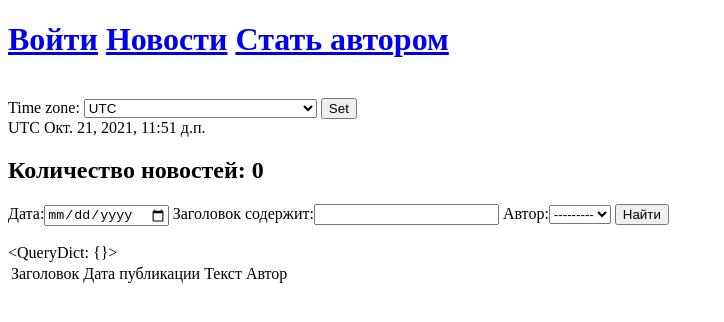
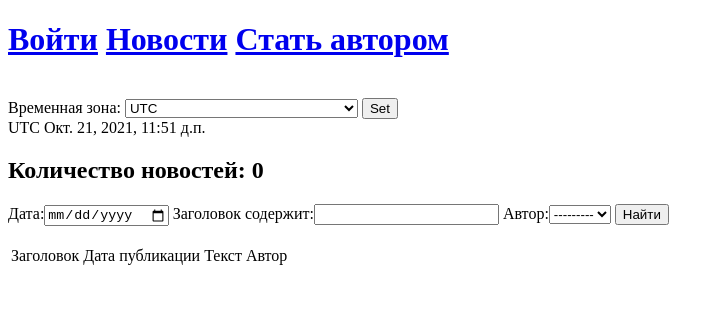
Before and after one commit to pten4uk/SkillFactory2, a Django app: page /news/ in a window 1280 px wide. Shown: the top 322 px of the page, without its empty margins (0-724 px from the left). Run offline with Django 3.2, Linux system fonts and the light colour scheme; data that the repository does not hold is empty; parts of the project's set-up code (start-up, migrations or seed data) failed here and were passed over.

Commit message:
Some changes

```diff
--- a/NewsPortal/newspaper/templates/newspaper/news.html
+++ b/NewsPortal/newspaper/templates/newspaper/news.html
@@ -9,7 +9,7 @@
 {% get_current_timezone as TIME_ZONE %}
 <form action="" method="POST">
     {% csrf_token %}
-    <label for="timezone">Time zone:</label>
+    <label for="timezone">{% trans 'Временная зона' %}:</label>
     <select name="timezone">
         {% for tz in timezones %}
         <option value="{{ tz }}"{% if tz == TIME_ZONE %} selected{% endif %}>{{ tz }}</option>
@@ -25,7 +25,6 @@
     <input type="submit" value="{% trans 'Найти' %}">
 </form>
 <br>
-{{ request.GET }}
 <table>
     <tr>
         <td>
--- a/NewsPortal/newspaper/views.py
+++ b/NewsPortal/newspaper/views.py
@@ -4,7 +4,6 @@ from django.shortcuts import render, redirect
 from django.contrib.auth.mixins import LoginRequiredMixin
 from django.contrib.auth.models import Group
 from django.utils import timezone
-from django.views import View
 from django.views.generic import ListView, DetailView, CreateView, UpdateView, DeleteView
 
 from .forms import PostForm
@@ -36,10 +35,6 @@ class NewsList(ListView):
     def post(self, request, *args, **kwargs):
         request.session['django_timezone'] = request.POST['timezone']
         return redirect('home')
-
-# class NewsList(View):
-#     def get(self, request, *args, **kwargs):
-
 
 
 class NewsDetail(DetailView):
```
Also changed, not shown: NewsPortal/locale/en/LC_MESSAGES/django.po (added), NewsPortal/newspaper/templatetags/custom_tags.py (line endings or trailing spaces), 1 other file.
